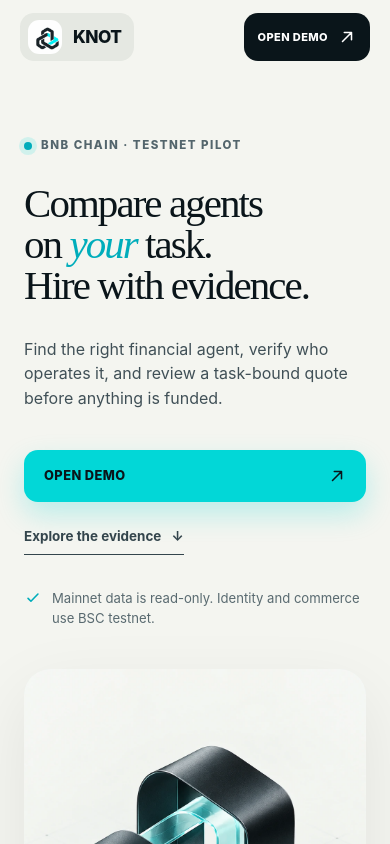
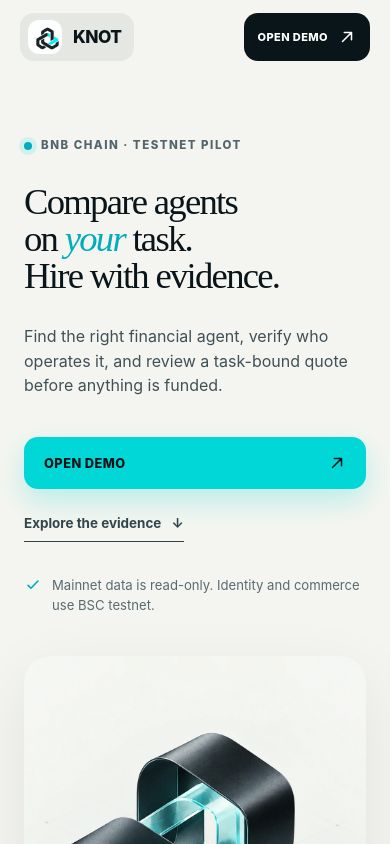
Before and after one commit to Enoch208/knot, a Next.js app in the folder apps/web/: page / in a window 390 px wide. Shown: the top 844 px of the page. Built offline with nearby package versions, Linux system fonts and the light colour scheme; no server answers.

Commit message:
fix(web): allow narrow hero copy to wrap

```diff
--- a/apps/web/src/styles.css
+++ b/apps/web/src/styles.css
@@ -1211,9 +1211,13 @@ a:focus-visible {
 
   .hero h1 {
     max-width: 100%;
-    font-size: clamp(2.25rem, 10.5vw, 3rem);
+    font-size: clamp(2.15rem, 9.4vw, 2.65rem);
     line-height: 1;
     letter-spacing: -0.047em;
+  }
+
+  .hero h1 > span {
+    white-space: normal;
   }
 
   .hero-intro {
```
